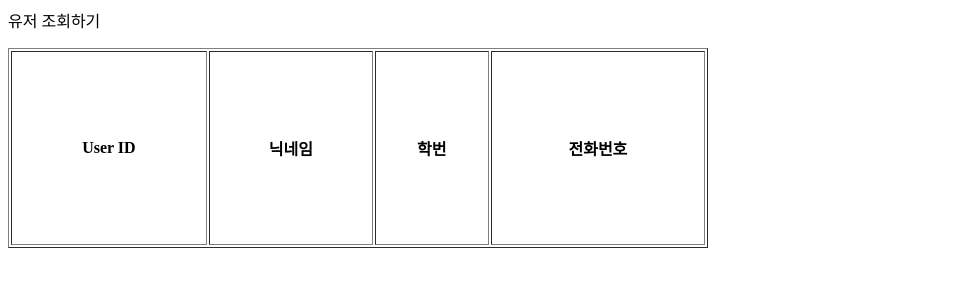
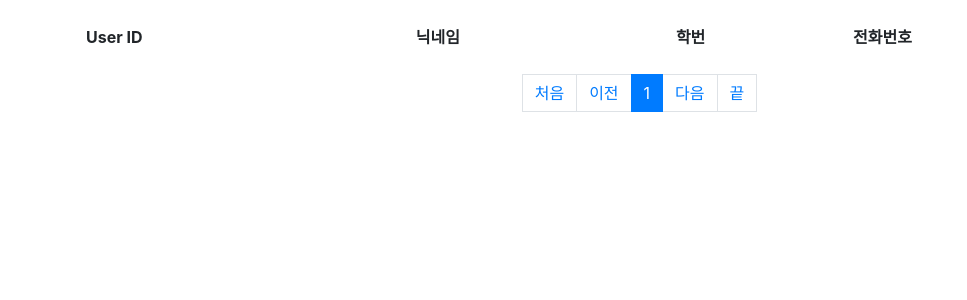
Before and after one commit to minwoo9629/mariaDB_test_with_django, a Django app: page /search/ in a window 1280 px wide. Shown: the top 300 px of the page, without its empty margins (0-967 px from the left). Run offline with Django 3.2, Linux system fonts and the light colour scheme; lists and menus that the app fills with data are empty; some libraries are stand-ins or nearby versions.

Commit message:
user data pagination

```diff
--- a/mariadb_project/maria/templates/search.html
+++ b/mariadb_project/maria/templates/search.html
@@ -1,17 +1,83 @@
-<p>유저 조회하기</p>
-<table border="1" width="700" height="200">
+<!DOCTYPE html>
+<html lang="ko">
+<link rel="stylesheet" href="https://stackpath.bootstrapcdn.com/bootstrap/4.4.1/css/bootstrap.min.css"
+    integrity="sha384-Vkoo8x4CGsO3+Hhxv8T/Q5PaXtkKtu6ug5TOeNV6gBiFeWPGFN9MuhOf23Q9Ifjh" crossorigin="anonymous">
+
+<head>
+    <meta charset="utf-8">
+    <title>학생 정보 출력</title>
+</head>
+
+<body>
+    <br>
+    <div class="container">
+        <table class="talbe table-striped" width="100%">
+            <thead>
+                <tr>
                     <th>User ID</th>
                     <th>닉네임</th>
                     <th>학번</th>
                     <th>전화번호</th>
-    {% for userdata in alluserdata%}
+                </tr>
+            </thead>
+            {% for user_page in user_page %}
             <tr>
-        <td>{{userdata.username}}</td>
-        <td>{{userdata.profileuser.NickName}}</td>
-        <td>{{userdata.profileuser.StudentID}}</td>
-        {%for num in userdata.userphone_set.all%}
-        <td>{{num.UserPhone}}</td>
+                <td>{{user_page.username}}</td>
+                <td>{{user_page.profileuser.NickName}}</td>
+                <td>{{user_page.profileuser.StudentID}}</td>
+                {% for user_phone in user_page.userphone_set.all %}
+                <td>{{user_phone.UserPhone}}</td>
                 {%endfor%}
             </tr>
             {%endfor%}
         </table>
+        <div class="container">
+            <br>
+            <nav aria-label="Page navigation example">
+                <ul class="pagination justify-content-center">
+                    <a class="page-link" href="?page=1">처음</a>
+                    {%if user_page.has_previous%}
+                    <a class="page-link" href="?page={{user_page.previous_page_number}}">이전</a>
+                    {% else %}
+                    <a class="page-link" href="#">이전</a>
+                    {%endif%}
+                    {% for page in page_range%}
+                    {%if page == user_page.number%}
+                    <li class="page-item active" aria-current="page" {% if page == user_page.number %}class="active"
+                        {% endif %}>
+                        <a class="page-link" href="?page={{page}}">{{page}}<span class="sr-only">(current)</span></a>
+                    </li>
+                    {%else%}
+                    <li class="page-item" {% if page == user_page.number %}class="active" {% endif %}>
+                        <a class="page-link" href="?page={{page}}">{{page}}</a>
+                    </li>
+                    {%endif%}
+
+                    {% endfor %}
+                    {%if user_page.has_next%}
+                    <a class="page-link" href="?page={{user_page.next_page_number}}">다음</a>
+                    {%else%}
+                    <a class="page-link" href="#">다음</a>
+                    {%endif%}
+                    <a class="page-link" href="?page={{user_page.paginator.num_pages}}">끝</a>
+                </ul>
+            </nav>
+
+        </div>
+    </div>
+
+
+
+
+    <script src="https://code.jquery.com/jquery-3.4.1.slim.min.js"
+        integrity="sha384-J6qa4849blE2+poT4WnyKhv5vZF5SrPo0iEjwBvKU7imGFAV0wwj1yYfoRSJoZ+n" crossorigin="anonymous">
+    </script>
+    <script src="https://cdn.jsdelivr.net/npm/popper.js@1.16.0/dist/umd/popper.min.js"
+        integrity="sha384-Q6E9RHvbIyZFJoft+2mJbHaEWldlvI9IOYy5n3zV9zzTtmI3UksdQRVvoxMfooAo" crossorigin="anonymous">
+    </script>
+    <script src="https://stackpath.bootstrapcdn.com/bootstrap/4.4.1/js/bootstrap.min.js"
+        integrity="sha384-wfSDF2E50Y2D1uUdj0O3uMBJnjuUD4Ih7YwaYd1iqfktj0Uod8GCExl3Og8ifwB6" crossorigin="anonymous">
+    </script>
+</body>
+
+</html>
--- a/mariadb_project/maria/views.py
+++ b/mariadb_project/maria/views.py
@@ -1,11 +1,36 @@
+import math
 from django.shortcuts import render, redirect, get_object_or_404
 from django.contrib.auth.models import User
 from django.contrib import auth
 from .models import ProfileUser, UserPhone
+from django.core.paginator import Paginator
 # Create your views here.
 def search(request):
-    alluserdata = User.objects.all()
-    return render(request, 'search.html',{'alluserdata':alluserdata})
+    alluserdata = User.objects.all().order_by('profileuser__StudentID')
+    # order_by에서 다른 모델 객체를 이용할땐 이중 언더바 사용
+
+    paginator = Paginator(alluserdata, 5)
+    # 사용자 정보 5개를 한 페이지로 자름.
+    page = request.GET.get('page')
+    # request된 페이지 번호를 알아내 변수에 담는다.
+
+    user_page = paginator.get_page(page)
+    # 내가 원하는 페이지 가져오기
+
+    show_page_range = 5
+
+    max_index = len(paginator.page_range)
+
+    current_page = int(page) if page else 1
+    start_index = int((current_page - 1) / show_page_range ) * show_page_range
+    end_index = start_index + show_page_range
+    if end_index >= max_index:
+        end_index = max_index
+
+    page_range = paginator.page_range[start_index:end_index]
+    context = {'alluserdata':alluserdata, 'user_page':user_page, 'page_range':page_range}
+
+    return render(request, 'search.html', context)
 def login(request):
     if request.method == 'POST':
         username = request.POST['username']
```
Lines whose indentation alone changed are shown as unchanged.
